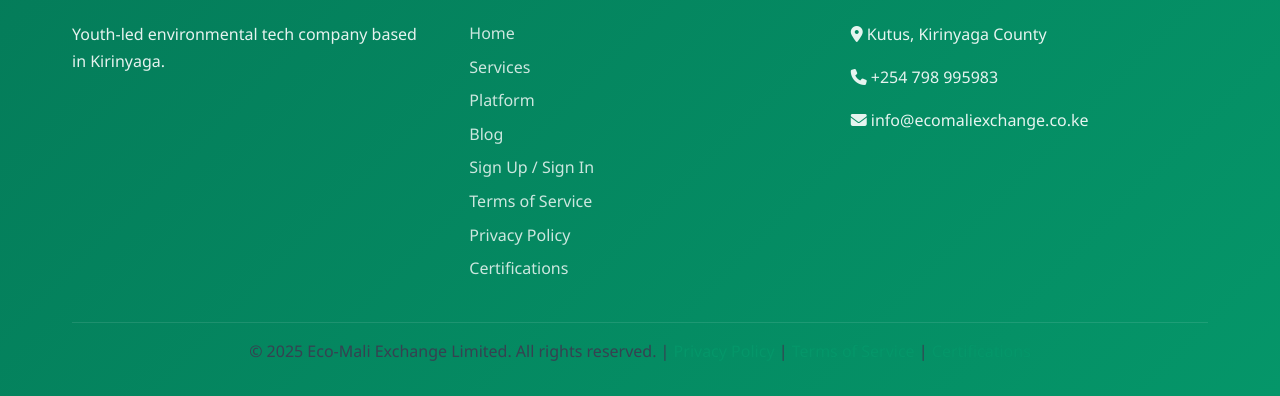
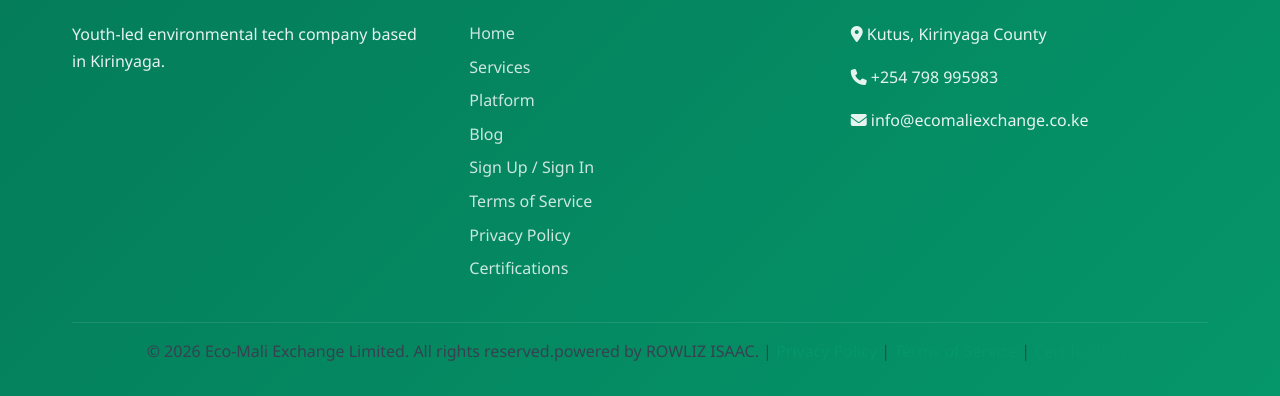
Before and after one commit to Rowliz/ecomali, a website: page about.html in a window 1280 px wide. Shown: the part 3850-4246 px from the top of the page. Drawn offline with Linux system fonts and the light colour scheme.

Commit message:
Update about.html

```diff
--- a/about.html
+++ b/about.html
@@ -305,7 +305,7 @@
                 </div>
             </div>
             <div class="footer-bottom">
-                <p>&copy; 2025 Eco-Mali Exchange Limited. All rights reserved. | <a href="privacy-policy.html">Privacy Policy</a> | <a href="terms-of-service.html">Terms of Service</a> | <a href="certifications-compliance.html">Certifications</a></p>
+                <p>&copy; 2026 Eco-Mali Exchange Limited. All rights reserved.powered by ROWLIZ ISAAC. | <a href="privacy-policy.html">Privacy Policy</a> | <a href="terms-of-service.html">Terms of Service</a> | <a href="certifications-compliance.html">Certifications</a></p>
             </div>
         </div>
     </footer>
```
